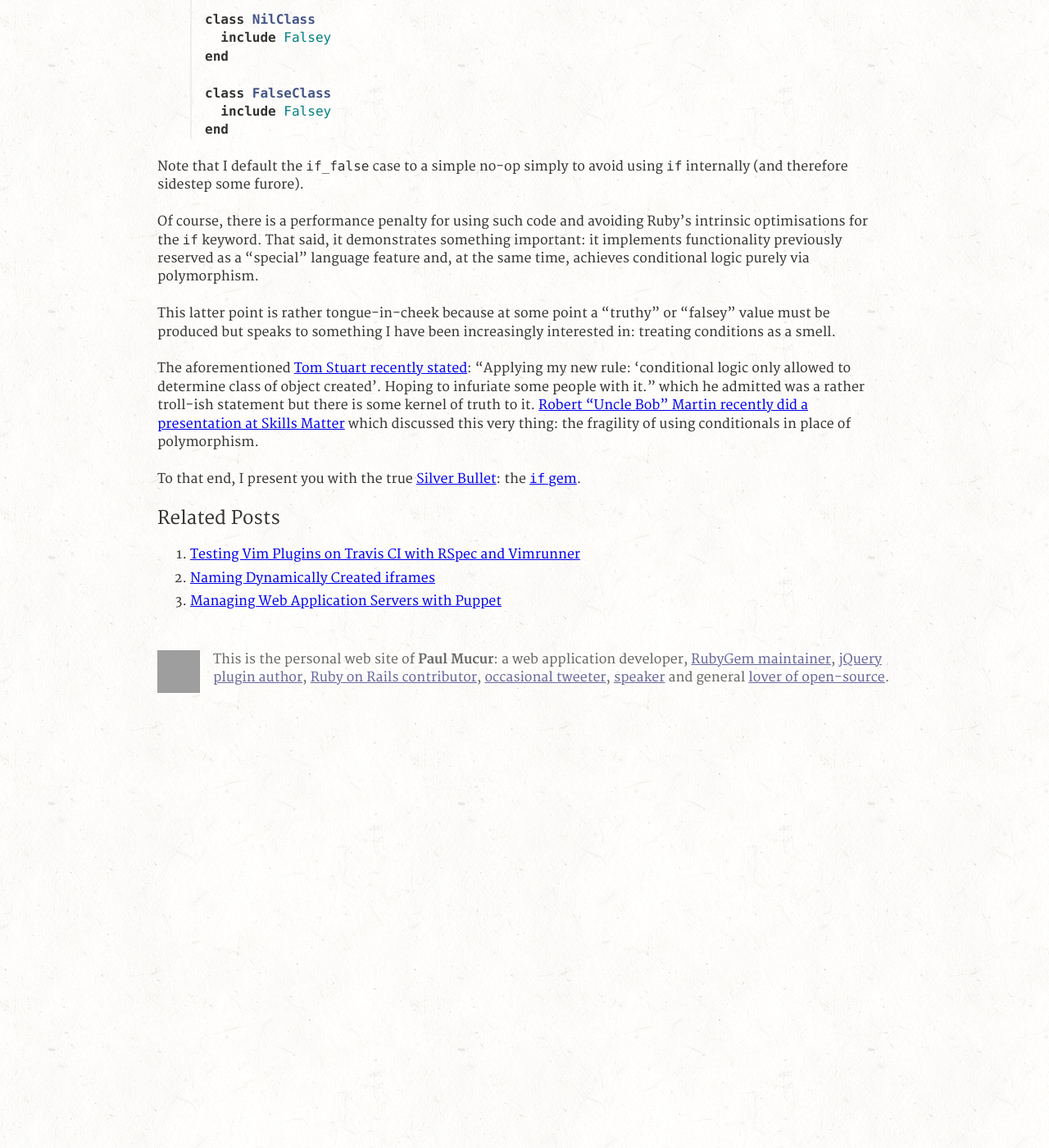
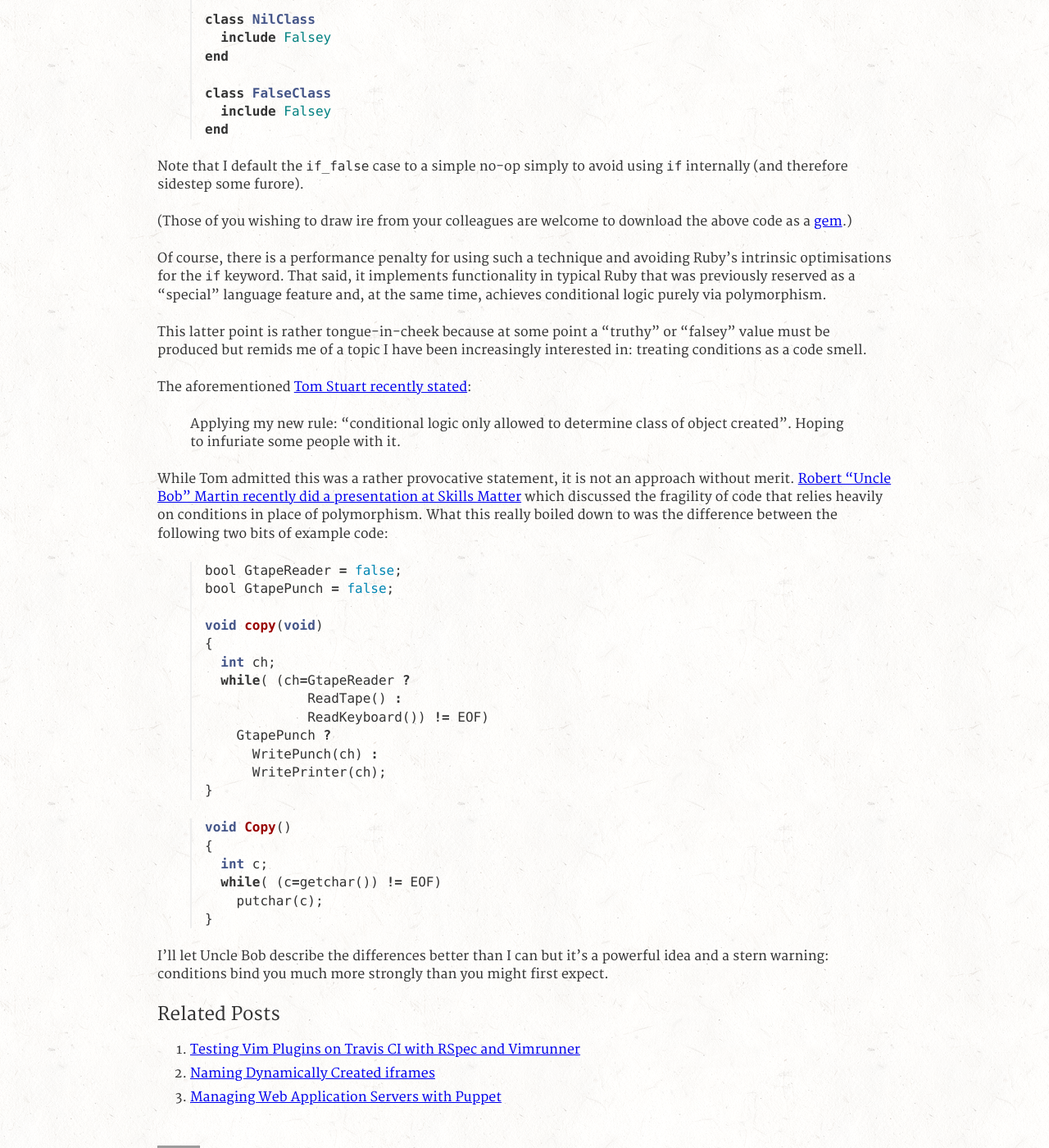
Before and after one commit to mudge/mudge.github.com, a Jekyll site: the page built from _posts/2012-07-09-implementing-if-in-ruby.markdown, in a window 1280 px wide and 1400 px high, scrolled down 813 px. Shown: the whole window at 82% size. Built offline with Jekyll 4.4.1, drawn with Linux system fonts in a browser that asks for light colours; Markdown is read by kramdown in place of the engine named in the settings; comment, search, counter and statistics services are not loaded; some of the changed text lies outside the part shown; grey boxes are pictures that could not be loaded.

Commit message:
Explain things a little better.

```diff
--- a/_posts/2012-07-09-implementing-if-in-ruby.markdown
+++ b/_posts/2012-07-09-implementing-if-in-ruby.markdown
@@ -3,7 +3,7 @@ layout: post
 title: Implementing if in Ruby
 summary: Implementing Smalltalk conditionals in Ruby.
 ---
-It was with some interest that I watched [J. Pablo Fern&aacute;ndez](http://pupeno.com/)'s presentation at the [London Ruby User Group](http://lrug.org/meetings/2012/06/18/july-2012-meeting/) tonight entitled "What Ruby Can't Do". Ever concerned of being too myopic about the language that happens to provide my income, I am keen to see what features other languages offer we can unabashedly steal. Pablo did this by implementing the "if" conditional first in Smalltalk, then Lisp.
+It was with some interest that I watched [J. Pablo Fern&aacute;ndez](http://pupeno.com/)'s presentation at the [London Ruby User Group](http://lrug.org/meetings/2012/06/18/july-2012-meeting/) tonight entitled "What Ruby Can't Do". Ever concerned of being too myopic about the language that happens to provide my income, I am keen to see what features other languages offer we can unabashedly steal. Pablo did this by implementing the `if` conditional first in Smalltalk, then Lisp.
 
 As [Tom Stuart succinctly put it on Twitter](https://twitter.com/mortice/status/222393465663787008), "Spoiler alert: Smalltalk lets you pass multiple blocks to a method naturally, Ruby doesn't." However, [I tweeted](https://twitter.com/mudge/status/222398046825234432) that this might not be true.
 
@@ -41,12 +41,44 @@ end
 
 Note that I default the `if_false` case to a simple no-op simply to avoid using `if` internally (and therefore sidestep some furore).
 
-Of course, there is a performance penalty for using such code and avoiding Ruby's intrinsic optimisations for the `if` keyword. That said, it demonstrates something important: it implements functionality previously reserved as a "special" language feature and, at the same time, achieves conditional logic purely via polymorphism.
+(Those of you wishing to draw ire from your colleagues are welcome to download
+the above code as a [gem](http://rubygems.org/gems/if).)
 
-This latter point is rather tongue-in-cheek because at some point a "truthy" or "falsey" value must be produced but speaks to something I have been increasingly interested in: treating conditions as a smell.
+Of course, there is a performance penalty for using such a technique and avoiding Ruby's intrinsic optimisations for the `if` keyword. That said, it implements functionality in typical Ruby that was previously reserved as a "special" language feature and, at the same time, achieves conditional logic purely via polymorphism.
 
-The aforementioned [Tom Stuart recently stated](https://twitter.com/mortice/status/221225889407565824): "Applying my new rule: 'conditional logic only allowed to determine class of object created'. Hoping to infuriate some people with it." which he admitted was a rather troll-ish statement but there is some kernel of truth to it. [Robert "Uncle Bob" Martin recently did a presentation at Skills Matter](http://skillsmatter.com/podcast/agile-scrum/uncle-bob-expert-insights) which discussed this very thing: the fragility of using conditionals in place of polymorphism.
+This latter point is rather tongue-in-cheek because at some point a "truthy" or "falsey" value must be produced but remids me of a topic I have been increasingly interested in: treating conditions as a code smell.
 
-To that end, I present you with the true [Silver
-Bullet](http://www.cs.nott.ac.uk/~cah/G51ISS/Documents/NoSilverBullet.html):
-the [`if` gem](http://rubygems.org/gems/if).
+The aforementioned [Tom Stuart recently stated](https://twitter.com/mortice/status/221225889407565824):
+
+> Applying my new rule: "conditional logic only allowed to determine class of object created". Hoping to infuriate some people with it.
+
+While Tom admitted this was a rather provocative statement, it is not an approach without merit. [Robert "Uncle Bob" Martin recently did a presentation at Skills Matter](http://skillsmatter.com/podcast/agile-scrum/uncle-bob-expert-insights) which discussed the fragility of code that relies heavily on conditions in place of polymorphism. What this really boiled down to was the difference between the following two bits of example code:
+
+{% highlight c %}
+bool GtapeReader = false;
+bool GtapePunch = false;
+
+void copy(void)
+{
+  int ch;
+  while( (ch=GtapeReader ?
+             ReadTape() :
+             ReadKeyboard()) != EOF)
+    GtapePunch ?
+      WritePunch(ch) :
+      WritePrinter(ch);
+}
+{% endhighlight %}
+
+{% highlight c %}
+void Copy()
+{
+  int c;
+  while( (c=getchar()) != EOF)
+    putchar(c);
+}
+{% endhighlight %}
+
+I'll let Uncle Bob describe the differences better than I can but it's a
+powerful idea and a stern warning: conditions bind you much more strongly than you might
+first expect.
```
